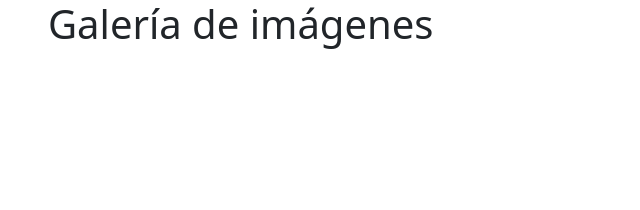
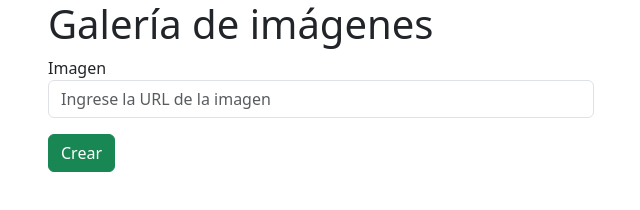
Before and after one commit to mentorrolling/blog-javascript-62i, a plain HTML site: page tareas/index.html in a window 1280 px wide. Shown: the whole page, without its empty margins (34-674 px from the left). Drawn offline with nearby package versions, Linux system fonts and the light colour scheme.

Commit message:
Primer input del form

```diff
--- a/tareas/index.html
+++ b/tareas/index.html
@@ -18,6 +18,19 @@
           <h1>Galería de imágenes</h1>
         </div>
       </div>
+      <div class="row">
+        <div class="col-6">
+          <form action="">
+            <label>Imagen</label>
+            <input
+              class="form-control"
+              type="text"
+              placeholder="Ingrese la URL de la imagen"
+            />
+            <button class="btn btn-success mt-3">Crear</button>
+          </form>
+        </div>
+      </div>
     </div>
 
     <script
```
